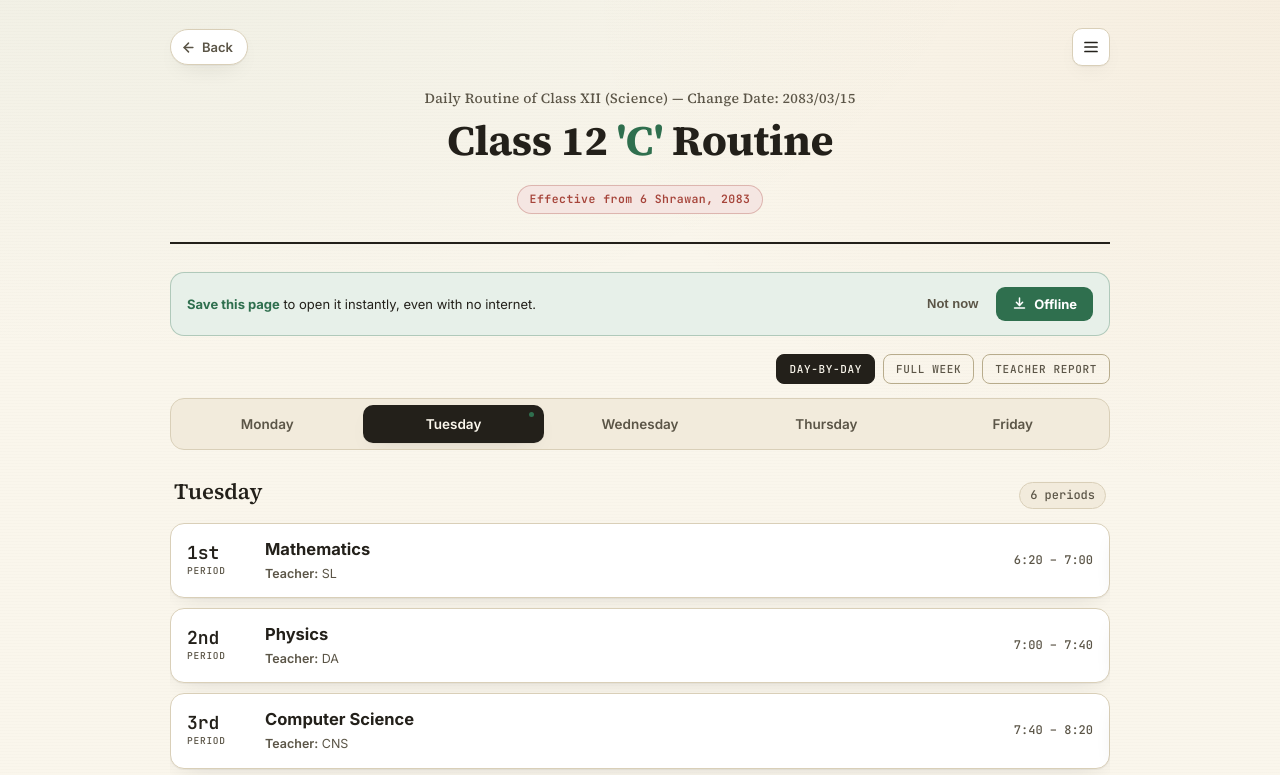
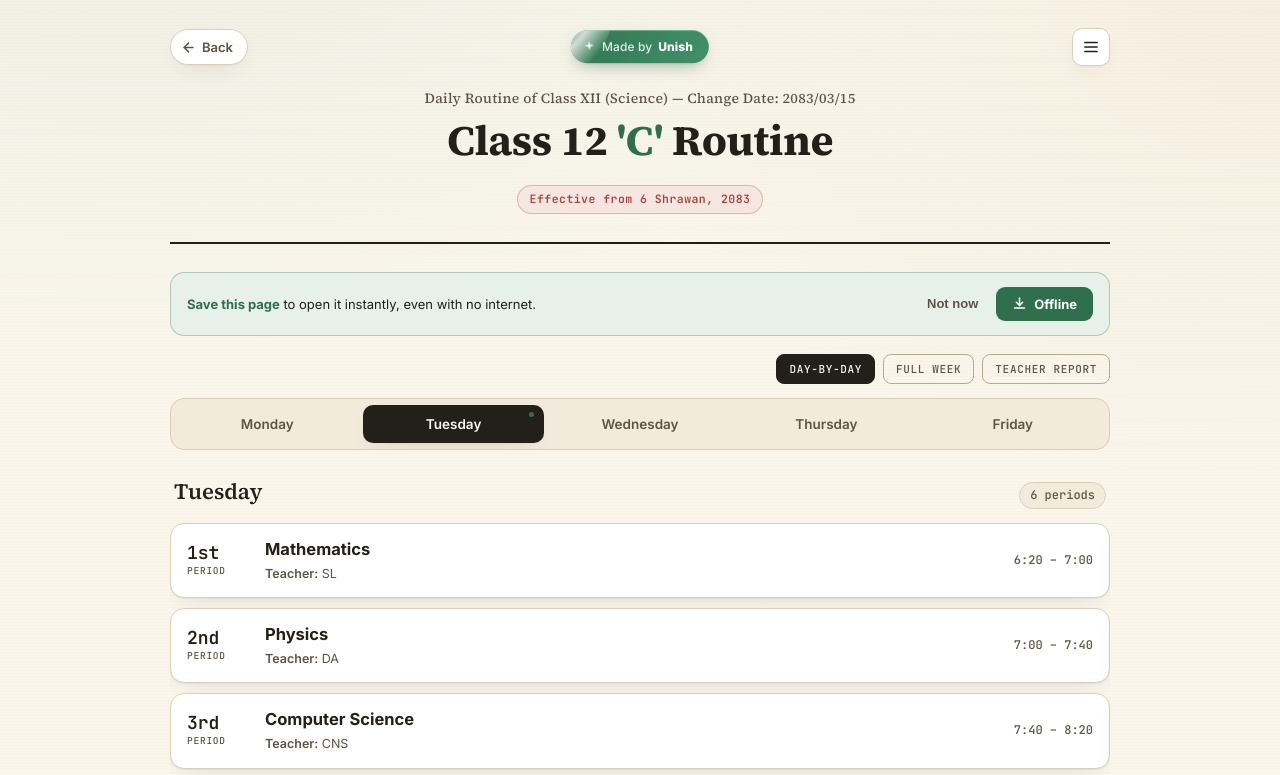
Before and after one commit to Unish124/school, a plain HTML site: page routine.html in a window 1280 px wide. Shown: the top 775 px of the page. Drawn offline with Linux system fonts and the light colour scheme.

Commit message:
Update routine.html

```diff
--- a/routine.html
+++ b/routine.html
@@ -98,8 +98,81 @@
     justify-content:space-between;
     gap:10px;
     margin-bottom:16px;
+    position:relative;
   }
   .top-bar .back-btn{ margin-bottom:0; }
+
+  .made-by-badge{
+    position:absolute;
+    left:50%;
+    top:50%;
+    transform:translate(-50%, -50%);
+    display:inline-flex;
+    align-items:center;
+    gap:6px;
+    text-decoration:none;
+    font-family:'Inter', sans-serif;
+    font-weight:700;
+    font-size:12px;
+    letter-spacing:0.01em;
+    color:#fff;
+    background:linear-gradient(120deg, var(--green), #3f8f68, var(--green));
+    background-size:220% 220%;
+    padding:8px 16px 8px 12px;
+    border-radius:100px;
+    box-shadow:0 6px 16px -6px rgba(47,111,78,0.55), 0 1px 0 rgba(255,255,255,0.15) inset;
+    animation:badgeShimmer 4.5s ease-in-out infinite;
+    white-space:nowrap;
+    overflow:hidden;
+    isolation:isolate;
+  }
+  .made-by-badge::after{
+    content:"";
+    position:absolute;
+    top:0;
+    left:0;
+    width:45%;
+    height:100%;
+    background:linear-gradient(115deg, transparent 10%, rgba(255,255,255,0.75) 50%, transparent 90%);
+    transform:translateX(-220%) skewX(-20deg);
+    animation:badgeShine 2.4s cubic-bezier(0.22, 0.6, 0.32, 1) infinite;
+    pointer-events:none;
+  }
+  .made-by-badge .spark{
+    display:inline-flex;
+    animation:sparkPulse 1.8s ease-in-out infinite;
+  }
+  .made-by-badge:hover{
+    transform:translate(-50%, -50%) scale(1.06);
+    box-shadow:0 10px 22px -6px rgba(47,111,78,0.65), 0 1px 0 rgba(255,255,255,0.2) inset;
+  }
+  .made-by-badge:active{ transform:translate(-50%, -50%) scale(0.97); }
+  .made-by-badge .mb-label{ opacity:0.85; font-weight:500; }
+  .made-by-badge .mb-name{ font-weight:800; }
+
+  @keyframes badgeShimmer{
+    0%, 100%{ background-position:0% 50%; }
+    50%{ background-position:100% 50%; }
+  }
+  @keyframes badgeShine{
+    0%{ transform:translateX(-220%) skewX(-20deg); }
+    65%{ transform:translateX(280%) skewX(-20deg); }
+    100%{ transform:translateX(280%) skewX(-20deg); }
+  }
+  @keyframes sparkPulse{
+    0%, 100%{ transform:scale(1) rotate(0deg); opacity:1; }
+    50%{ transform:scale(1.2) rotate(-8deg); opacity:0.85; }
+  }
+
+  @media (max-width:560px){
+    .made-by-badge{
+      font-size:11px;
+      padding:7px 13px 7px 10px;
+    }
+  }
+  @media (max-width:420px){
+    .made-by-badge .mb-label{ display:none; }
+  }
 
   .menu-wrap{ position:relative; }
   .hamburger-btn{
@@ -908,6 +981,14 @@
     <a class="back-btn" href="https://college.unish.info.np/" aria-label="Back to college home">
       <svg width="15" height="15" viewBox="0 0 24 24" fill="none" stroke="currentColor" stroke-width="2.4" stroke-linecap="round" stroke-linejoin="round"><path d="M19 12H5"/><path d="M12 19l-7-7 7-7"/></svg>
       Back
+    </a>
+
+    <a class="made-by-badge" href="https://unishbaskota.com.np" target="_blank" rel="noopener" aria-label="Made by Unish — visit unishbaskota.com.np">
+      <span class="spark">
+        <svg width="13" height="13" viewBox="0 0 24 24" fill="currentColor"><path d="M12 2l1.8 6.2L20 10l-6.2 1.8L12 18l-1.8-6.2L4 10l6.2-1.8z"/></svg>
+      </span>
+      <span class="mb-label">Made by</span>
+      <span class="mb-name">Unish</span>
     </a>
 
     <div class="menu-wrap">
```
